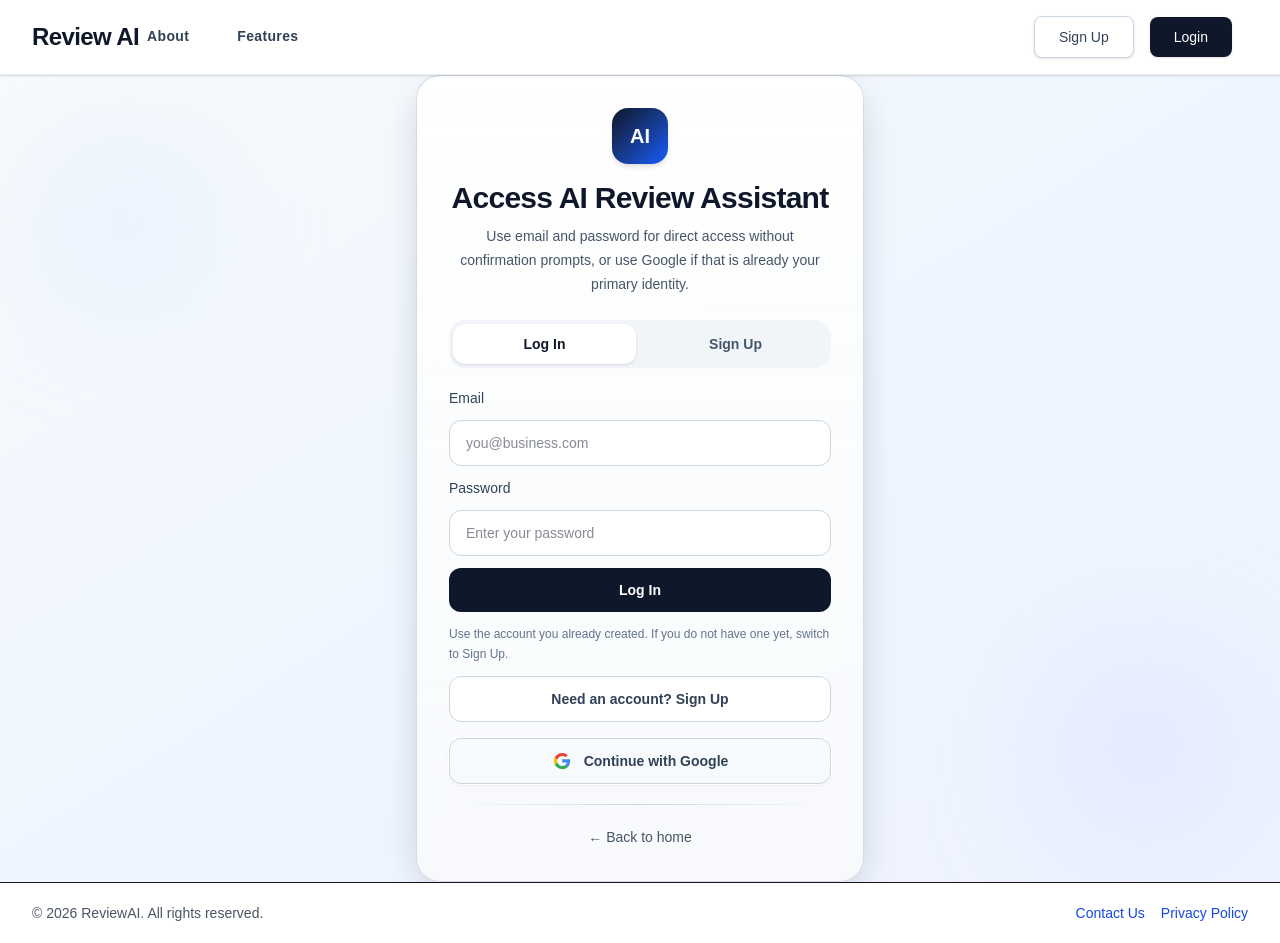
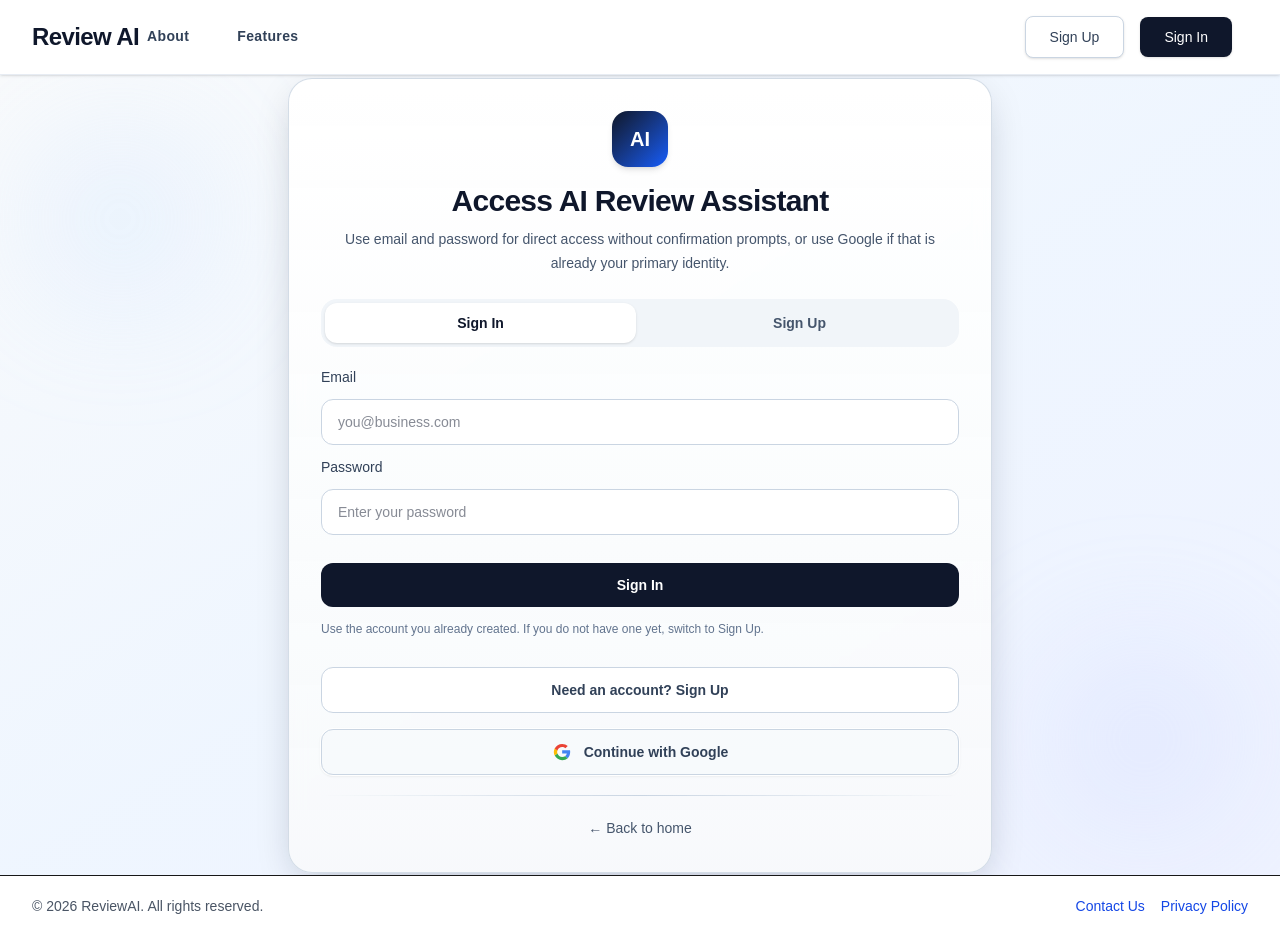
Before and after one commit to radhafogla/ai-review-reply-assistant, a Next.js app in the folder frontend/: page /login in a window 1280 px wide. Built offline with nearby package versions, Linux system fonts and the light colour scheme; no server answers.

Commit message:
fixed login to signin and signup page

```diff
--- a/frontend/app/api/auth/signup/route.ts
+++ b/frontend/app/api/auth/signup/route.ts
@@ -63,7 +63,7 @@
 
     if (existingByEmail) {
       return NextResponse.json(
-        { error: "An account already exists for this email. Please log in or use a different email." },
+        { error: "An account already exists for this email. Please sign in or use a different email." },
         { status: 409 },
       )
     }
@@ -81,7 +81,7 @@
     if (createAuthError) {
       const normalized = createAuthError.message.toLowerCase()
       if (normalized.includes("already") || normalized.includes("exists")) {
-        return NextResponse.json({ error: "An account with this email already exists. Please log in." }, { status: 409 })
+        return NextResponse.json({ error: "An account with this email already exists. Please sign in." }, { status: 409 })
       }
 
       return NextResponse.json({ error: createAuthError.message }, { status: 400 })
--- a/frontend/app/components/Navbar.tsx
+++ b/frontend/app/components/Navbar.tsx
@@ -216,16 +216,16 @@
           ) : (
             <>
               <Link
-                href="/signup"
+                href="/login?mode=signup"
                 className="inline-flex items-center justify-center rounded-lg border border-slate-300 bg-white px-6 py-2.5 text-sm font-medium text-slate-700 shadow-sm transition hover:border-blue-300 hover:text-blue-600"
               >
                 Sign Up
               </Link>
               <Link
-                href="/login"
+                href="/login?mode=login"
                 className="inline-flex items-center justify-center rounded-lg bg-slate-900 px-6 py-2.5 text-sm font-medium text-white shadow-sm transition hover:bg-blue-600"
               >
-                Login
+                Sign In
               </Link>
             </>
           )}
--- a/frontend/app/components/SettingsModal.tsx
+++ b/frontend/app/components/SettingsModal.tsx
@@ -25,7 +25,7 @@
       const token = sessionData.session?.access_token
 
       if (!token) {
-        alert("Session expired. Please log in again.")
+        alert("Session expired. Please sign in again.")
         return
       }
 
@@ -65,7 +65,7 @@
       const token = sessionData.session?.access_token
 
       if (!token) {
-        alert("Session expired. Please log in again.")
+        alert("Session expired. Please sign in again.")
         return
       }
 
--- a/frontend/app/login/page.tsx
+++ b/frontend/app/login/page.tsx
@@ -12,8 +12,7 @@
   const router = useRouter()
   const searchParams = useSearchParams()
   const showSessionExpiredNotice = searchParams.get("reason") === "session-expired"
-  const requestedMode: AuthMode = searchParams.get("mode") === "signup" ? "signup" : "login"
-  const [mode, setMode] = useState<AuthMode>(() => requestedMode)
+  const mode: AuthMode = searchParams.get("mode") === "signup" ? "signup" : "login"
   const [fullName, setFullName] = useState("")
   const [email, setEmail] = useState("")
   const [password, setPassword] = useState("")
@@ -62,8 +61,9 @@
   }
 
   const switchMode = (nextMode: AuthMode) => {
-    setMode(nextMode)
+    if (nextMode === mode) return
     resetFeedback()
+    router.replace(`/login?mode=${nextMode}`)
   }
 
 
@@ -179,7 +179,7 @@
 
     if (loginError) {
       setIsSubmitting(false)
-      setAuthError("Account created, but auto-login failed. Please log in with your new password.")
+      setAuthError("Account created, but auto sign-in failed. Please sign in with your new password.")
       return
     }
 
@@ -200,7 +200,7 @@
 
   return (
     <motion.div
-      className="relative flex min-h-screen items-center justify-center overflow-hidden bg-gradient-to-br from-slate-50 via-blue-50 to-indigo-50 px-4"
+      className="relative flex min-h-screen items-center justify-center overflow-x-hidden bg-gradient-to-br from-slate-50 via-blue-50 to-indigo-50 px-4"
       initial={{ opacity: 0 }}
       animate={{ opacity: 1 }}
       transition={{ duration: 0.35, ease: "easeOut" }}
@@ -221,9 +221,10 @@
         />
       </div>
 
-      {/* Login card */}
+      {/* Auth card */}
       <motion.div
-        className="relative w-[90vw] max-w-[26rem] rounded-3xl border border-slate-300/80 bg-gradient-to-b from-white/95 to-slate-50/90 p-6 shadow-[0_12px_40px_-12px_rgba(15,23,42,0.28)] backdrop-blur md:max-w-[28rem] md:p-8"
+        className="relative box-border min-w-0 overflow-x-hidden rounded-3xl border border-slate-300/80 bg-gradient-to-b from-white/95 to-slate-50/90 p-6 shadow-[0_12px_40px_-12px_rgba(15,23,42,0.28)] backdrop-blur md:p-8"
+        style={{ width: "min(44rem, calc(100vw - 2rem))" }}
         initial={{ opacity: 0, y: 20, scale: 0.98 }}
         animate={{ opacity: 1, y: 0, scale: 1 }}
         transition={{ duration: 0.4, ease: "easeOut" }}
@@ -262,7 +263,7 @@
               : "text-slate-600 hover:text-slate-900"
               }`}
           >
-            Log In
+            Sign In
           </button>
           <button
             type="button"
@@ -276,7 +277,7 @@
           </button>
         </div>
 
-        <form className="space-y-3" onSubmit={mode === "login" ? handlePasswordLogin : handlePasswordSignup}>
+        <form className="min-w-0 space-y-3" onSubmit={mode === "login" ? handlePasswordLogin : handlePasswordSignup}>
           {mode === "signup" && (
             <>
               <label className="block text-sm font-medium text-slate-700" htmlFor="fullName">
@@ -310,14 +311,14 @@
           />
 
           {isGmailAddress && (
-            <div className="flex items-center gap-3 rounded-xl border border-blue-200 bg-blue-50 px-4 py-2.5 text-sm text-blue-800">
+            <div className="flex min-w-0 items-center gap-3 rounded-xl border border-blue-200 bg-blue-50 px-4 py-2.5 text-sm text-blue-800">
               <svg viewBox="0 0 24 24" className="h-4 w-4 shrink-0" aria-hidden="true">
                 <path fill="#4285F4" d="M21.805 12.041c0-.817-.066-1.412-.208-2.03H12.2v3.715h5.517c-.111.923-.711 2.313-2.045 3.247l-.019.124 2.972 2.258.206.02c1.89-1.712 2.974-4.23 2.974-7.334Z" />
                 <path fill="#34A853" d="M12.2 21.75c2.703 0 4.973-.87 6.63-2.375l-3.159-2.402c-.844.579-1.978.986-3.471.986-2.647 0-4.89-1.712-5.689-4.08l-.119.01-3.09 2.345-.041.111C4.907 19.56 8.304 21.75 12.2 21.75Z" />
                 <path fill="#FBBC05" d="M6.511 13.879A5.86 5.86 0 0 1 6.178 12c0-.653.111-1.287.311-1.879l-.006-.126-3.129-2.383-.102.048A9.63 9.63 0 0 0 2.178 12c0 1.55.378 3.016 1.074 4.34l3.259-2.461Z" />
                 <path fill="#EA4335" d="M12.2 6.041c1.882 0 3.149.801 3.87 1.47l2.826-2.699C17.162 3.263 14.903 2.25 12.2 2.25c-3.896 0-7.293 2.19-8.948 5.41l3.237 2.46c.81-2.368 3.053-4.079 5.711-4.079Z" />
               </svg>
-              <span className="flex-1">Gmail detected &mdash; sign in faster with Google.</span>
+              <span className="min-w-0 flex-1">Gmail detected &mdash; sign in faster with Google.</span>
               <button
                 type="button"
                 onClick={handleGoogleLogin}
@@ -360,6 +361,7 @@
             </>
           )}
 
+          <div className="pt-4">
             <button
               type="submit"
               disabled={isSubmitting}
@@ -367,12 +369,13 @@
             >
               {isSubmitting
                 ? mode === "login"
-                ? "Logging in..."
+                  ? "Signing in..."
                   : "Creating account..."
                 : mode === "login"
-                ? "Log In"
+                  ? "Sign In"
                   : "Create Account"}
             </button>
+          </div>
 
           <p className="text-xs leading-5 text-slate-500">
             {mode === "login"
@@ -380,6 +383,7 @@
               : "Your account will use this email and password for future sign-ins."}
           </p>
 
+          <div className="pt-4">
             {mode === "login" ? (
               <button
                 type="button"
@@ -394,9 +398,10 @@
                 onClick={() => switchMode("login")}
                 className="w-full rounded-xl border border-slate-300 bg-white px-4 py-3 text-sm font-semibold text-slate-700 transition hover:border-blue-300 hover:text-blue-600"
               >
-              Already have an account? Log In
+                Already have an account? Sign In
               </button>
             )}
+          </div>
         </form>
 
         {authNotice && (
--- a/frontend/app/settings/page.tsx
+++ b/frontend/app/settings/page.tsx
@@ -39,7 +39,7 @@
       const token = sessionData.session?.access_token
 
       if (!token) {
-        alert("Session expired. Please log in again.")
+        alert("Session expired. Please sign in again.")
         return
       }
 
@@ -78,7 +78,7 @@
       const token = sessionData.session?.access_token
 
       if (!token) {
-        alert("Session expired. Please log in again.")
+        alert("Session expired. Please sign in again.")
         return
       }
 
```
Also changed, not shown: 1 other file (tests, documents, lock files or other folders). Lines whose indentation alone changed are shown as unchanged.
